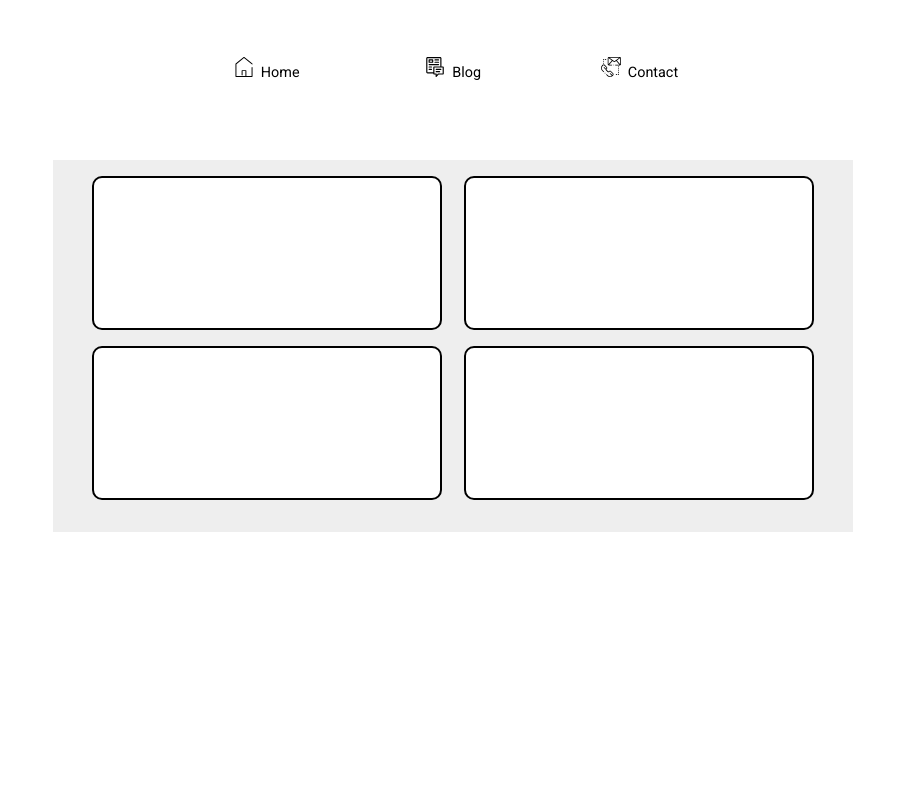
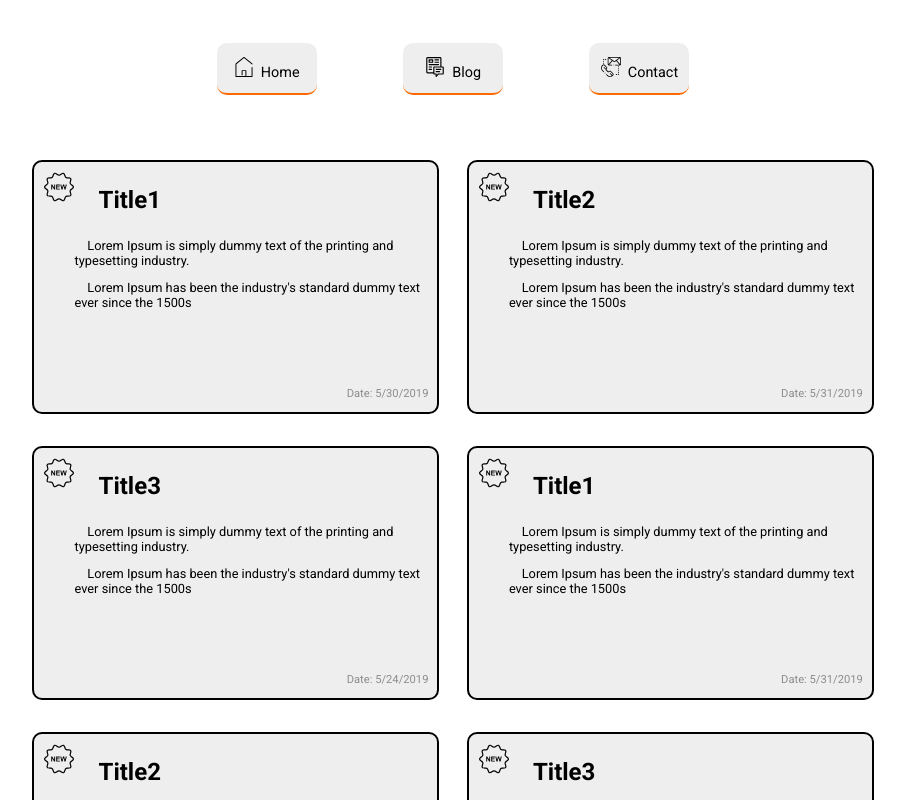
Before and after one commit to manuelalferez/personal-website, a React (Create React App) app: page /blog in a window 1280 px wide. Shown: the top 800 px of the page, without its empty margins (187-1092 px from the left). Built offline with nearby package versions, Linux system fonts and the light colour scheme; the HTML template or start-up script is replaced by a standard one.

Commit message:
feat: Created blog preview and new contact design
Previews of each post appear on the main page of the blog
To make it more readable, the contact page has been modified

```diff
--- a/src/Component/Blog/Blog.css
+++ b/src/Component/Blog/Blog.css
@@ -1,12 +1,9 @@
 .Blog {
-  widows: 100vw;
+  height: 80vh;
+  width: 70vw;
+  margin: auto;
   display: flex;
+  justify-content: space-evenly;
   flex-wrap: wrap;
-  justify-content: space-evenly;
-  padding: 1em;
-  width: 60vw;
-  background: #eeeeee;
-  margin: auto;
-  position: relative;
-  top: 20vh;
+  padding-top: 20vh;
 }
--- a/src/Component/Blog/Blog.js
+++ b/src/Component/Blog/Blog.js
@@ -5,10 +5,78 @@ import PostMini from "./PostMini";
 function Blog(props) {
   return (
     <div className="Blog">
-        <PostMini />
-        <PostMini />
-        <PostMini />
-        <PostMini />
+      <PostMini
+        title="Title1"
+        summary={[
+          "Lorem Ipsum is simply dummy text of the printing and typesetting industry.",
+          "Lorem Ipsum has been the industry's standard dummy text ever since the 1500s"
+        ]}
+        date={new Date(2019, 5 - 1, 30)}
+        link='https://telegra.ph/What-is-at-and-dot--Qu%C3%A9-es-at-y-dot-05-31'
+      />
+      <PostMini
+        title="Title2"
+        summary={[
+          "Lorem Ipsum is simply dummy text of the printing and typesetting industry.",
+          "Lorem Ipsum has been the industry's standard dummy text ever since the 1500s"
+        ]}
+        date={new Date(2019, 5 - 1, 31)}
+        link='https://telegra.ph/What-is-at-and-dot--Qu%C3%A9-es-at-y-dot-05-31'
+      />
+      <PostMini
+        title="Title3"
+        summary={[
+          "Lorem Ipsum is simply dummy text of the printing and typesetting industry.",
+          "Lorem Ipsum has been the industry's standard dummy text ever since the 1500s"
+        ]}
+        date={new Date(2019, 5 - 1, 24)}
+        link='https://telegra.ph/What-is-at-and-dot--Qu%C3%A9-es-at-y-dot-05-31'
+      />
+      <PostMini
+        title="Title1"
+        summary={[
+          "Lorem Ipsum is simply dummy text of the printing and typesetting industry.",
+          "Lorem Ipsum has been the industry's standard dummy text ever since the 1500s"
+        ]}
+        date={new Date(2019, 5 - 1, 31)}
+        link='https://telegra.ph/What-is-at-and-dot--Qu%C3%A9-es-at-y-dot-05-31'
+      />
+      <PostMini
+        title="Title2"
+        summary={[
+          "Lorem Ipsum is simply dummy text of the printing and typesetting industry.",
+          "Lorem Ipsum has been the industry's standard dummy text ever since the 1500s"
+        ]}
+        date={new Date(2019, 5 - 1, 31)}
+        link='https://telegra.ph/What-is-at-and-dot--Qu%C3%A9-es-at-y-dot-05-31'
+      />
+      <PostMini
+        title="Title3"
+        summary={[
+          "Lorem Ipsum is simply dummy text of the printing and typesetting industry.",
+          "Lorem Ipsum has been the industry's standard dummy text ever since the 1500s"
+        ]}
+        date={new Date(2019, 5 - 1, 31)}
+        link='https://telegra.ph/What-is-at-and-dot--Qu%C3%A9-es-at-y-dot-05-31'
+      />
+      <PostMini
+        title="Title1"
+        summary={[
+          "Lorem Ipsum is simply dummy text of the printing and typesetting industry.",
+          "Lorem Ipsum has been the industry's standard dummy text ever since the 1500s"
+        ]}
+        date={new Date(2019, 4 - 1, 31)}
+        link='https://telegra.ph/What-is-at-and-dot--Qu%C3%A9-es-at-y-dot-05-31'
+      />
+      <PostMini
+        title="Title2"
+        summary={[
+          "Lorem Ipsum is simply dummy text of the printing and typesetting industry.",
+          "Lorem Ipsum has been the industry's standard dummy text ever since the 1500s"
+        ]}
+        date={new Date(2019, 5 - 1, 31)}
+        link='https://telegra.ph/What-is-at-and-dot--Qu%C3%A9-es-at-y-dot-05-31'
+      />
     </div>
   );
 }
--- a/src/Component/Blog/PostMini.css
+++ b/src/Component/Blog/PostMini.css
@@ -1,13 +1,57 @@
-.PostMini{
-    height: 150px;
-    width: 45%;
-    border: 2px solid black;
-    background: white;
-    border-radius: 10px;
-    margin-bottom: 1em;
+.PostMini {
+  height: 250px;
+  width: 45%;
+  border: 2px solid black;
+  background: #eeeeee;
+  border-radius: 10px;
+  margin-bottom: 2em;
+  display: grid;
+  grid-template-areas: "New Title" ". Summary" ". Date";
+  grid-template-rows: 20% 70% 10%;
+  grid-template-columns: 10% 90%;
+  text-decoration: none;
+  color: black;
 }
 
-.PostMini:hover{
-    cursor: pointer;
-    border: 4px solid black;
+.PostMini:hover {
+  cursor: pointer;
+  border: 4px solid #fd6901;
+  background: #fd6a012d;
 }
+
+.PostMini__image {
+  grid-area: New;
+  height: 30px;
+  width: 30px;
+  display: flex;
+  justify-content: center;
+  align-items: center;
+  margin: 10px 0 0 10px;
+  display: none;
+}
+
+.isNew {
+  display: block;
+}
+
+.PostMini__title {
+  grid-area: Title;
+  margin: 1em 0 0 0;
+  padding-left: 1em;
+  font-size: 1.5em;
+}
+
+.PostMini__summary {
+  grid-area: Summary;
+  font-size: 0.8em;
+  padding-right: 1em;
+  margin-top: 1em;
+  text-indent: 1em;
+}
+
+.PostMini__date {
+  grid-area: Date;
+  padding-left: 75%;
+  font-size: 0.7em;
+  color: rgb(141, 141, 141);
+}
--- a/src/Component/Blog/PostMini.js
+++ b/src/Component/Blog/PostMini.js
@@ -1,11 +1,31 @@
 import React from "react";
 import "./PostMini.css";
+import newImage from "../../images/Blog/new.svg";
+
+function isNew(date) {
+  const dateToday = new Date();
+  var dayAsMilliseconds = 86400000;
+  var diffInMillisenconds = dateToday - date;
+  var diffInDays = Math.trunc(diffInMillisenconds / dayAsMilliseconds);
+
+  if (diffInDays < 7) return "PostMini__image isNew";
+  else return "PostMini__image";
+}
 
 function PostMini(props) {
   return (
-    <div className="PostMini">
-
-    </div>
+    <a className="PostMini" href={props.link} rel="noopener noreferrer">
+        <img className={isNew(props.date)} src={newImage} alt="Blog is new" />
+        <h1 className="PostMini__title">{props.title}</h1>
+        <div className="PostMini__summary">
+          {props.summary.map(paragraph => (
+            <p>{paragraph}</p>
+          ))}
+        </div>
+        <div className="PostMini__date">
+          Date: {props.date.toLocaleDateString()}
+        </div>
+    </a>
   );
 }
 
--- a/src/Component/Contact/CardContact.css
+++ b/src/Component/Contact/CardContact.css
@@ -64,7 +64,7 @@
   border-radius: 10px;
   padding: 1em;
   margin-top: 1em;
-  background: #eeeeee93;
+  background: #fd6a016c;
 }
 
 .Contacts__email p,
--- a/src/Component/NavBar/Button.css
+++ b/src/Component/NavBar/Button.css
@@ -7,11 +7,18 @@
   margin: 3em;
   border-radius: 10px;
   font-size: 0.9em;
+  border-bottom: 2px solid #fd6901;
+  background: #eeeeee;
 }
 
 .Button:hover {
   cursor: pointer;
-  background: #eeeeee;
+}
+
+.Button:active{
+  transition-duration: .2s;
+  transform: scale(.9);
+  border-bottom: none;
 }
 
 .Button a {
--- a/src/Component/NavBar/NavBar.js
+++ b/src/Component/NavBar/NavBar.js
@@ -13,6 +13,7 @@ function NavBar(props) {
             content={item.content}
             path={item.path}
             image={images[item.posImportImage]}
+            key={item.path}
           />
         ))}
         {props.children}
```
Also changed, not shown: src/data/Blog/Posts.js (added, +42 -0 lines), src/images/Blog/new.svg (added).
